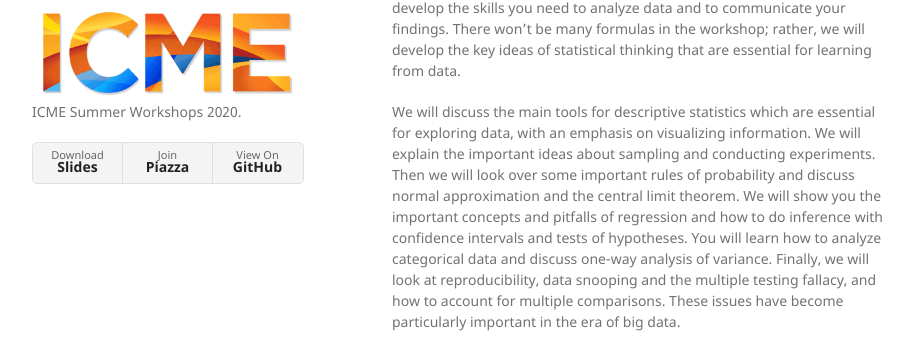
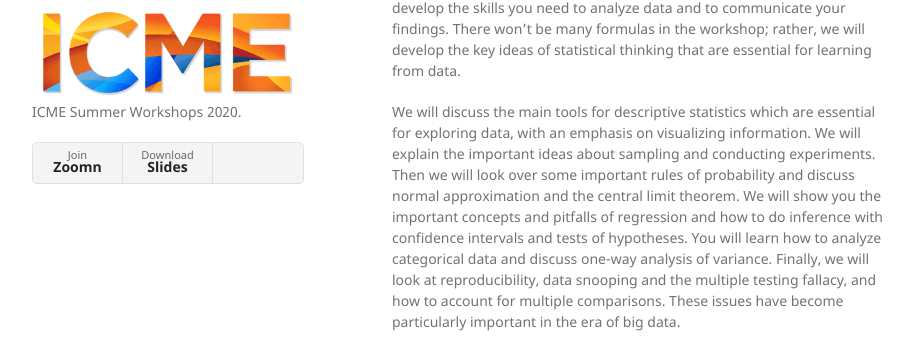
Before and after one commit to danielkunin/icme-statistics, a Jekyll site: the page built from index.md, in a window 1280 px wide. Shown: the part 133-473 px from the top of the page, without its empty margins (178-1100 px from the left). Built offline with Jekyll 4.4.1, drawn with Linux system fonts in a browser that asks for light colours; our own code applies the rules of GitHub Pages for plain Markdown files.

Commit message:
Update default.html

```diff
--- a/_layouts/default.html
+++ b/_layouts/default.html
@@ -32,9 +32,8 @@
 
         {% if site.show_downloads %}
         <ul class="downloads">
+          <li><a href="https://stanford.zoom.us/j/99685006284">Join <strong>Zoomn</strong></a></li>
           <li><a href="#">Download <strong>Slides</strong></a></li>
-          <li><a href="#">Join <strong>Piazza</strong></a></li>
-          <li><a href="#">View On <strong>GitHub</strong></a></li>
         </ul>
         {% endif %}
       </header>
```
